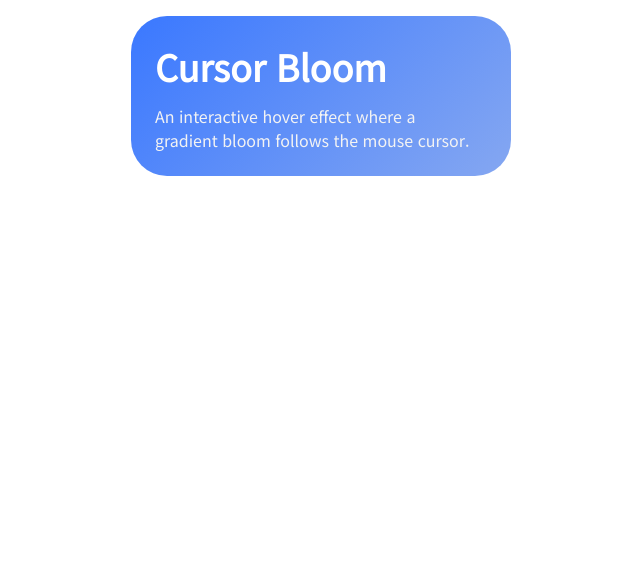
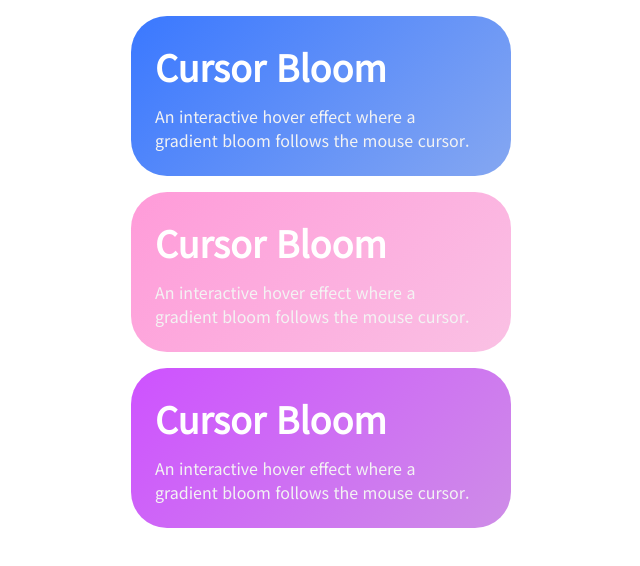
Before and after one commit to kim-elijah-sol/interaction-odyssey, a Next.js app: page /cursor-bloom in a window 1280 px wide. Shown: the top 566 px of the page, without its empty margins (319-959 px from the left). Built offline with nearby package versions, Linux system fonts and the light colour scheme.

Commit message:
feature: CursorBloom gradient props 추가로 배경색 지정

```diff
--- a/src/app/cursor-bloom/page.tsx
+++ b/src/app/cursor-bloom/page.tsx
@@ -14,6 +14,27 @@ export default function CursorBloomPage() {
       }}
     >
       <CursorBloom
+        gradients={['#3a78ff', '#85a7f1']}
+        top='Cursor Bloom'
+        description={
+          <>
+            An interactive hover effect where a<br />
+            gradient bloom follows the mouse cursor.
+          </>
+        }
+      />
+      <CursorBloom
+        gradients={['#ff9bd9', '#fac1e4']}
+        top='Cursor Bloom'
+        description={
+          <>
+            An interactive hover effect where a<br />
+            gradient bloom follows the mouse cursor.
+          </>
+        }
+      />
+      <CursorBloom
+        gradients={['#ce52ff', '#ce8de7']}
         top='Cursor Bloom'
         description={
           <>
--- a/src/interaction/cursor-bloom/components/CursorBloom.tsx
+++ b/src/interaction/cursor-bloom/components/CursorBloom.tsx
@@ -7,6 +7,7 @@ type Position = {
 };
 
 type Props = {
+  gradients: string[];
   top: React.ReactNode;
   description: React.ReactNode;
 };
@@ -50,7 +51,7 @@ export default function CursorBloom(props: Props) {
 
   return (
     <div
-      css={s.container}
+      css={s.container(props.gradients)}
       onMouseEnter={handleMouseAvailable}
       onMouseLeave={handleMouseUnavailable}
       onMouseMove={handleMouseAvailable}
@@ -95,9 +96,10 @@ const k = {
 };
 
 const s = {
-  container: css({
+  container: (gradients: string[]) =>
+    css({
       padding: '24px',
-    background: 'linear-gradient(135deg, #3a78ff, #85a7f1)',
+      background: `linear-gradient(135deg, ${gradients.join(', ')})`,
       borderRadius: '36px',
       width: '380px',
       position: 'relative',
```
Lines whose indentation alone changed are shown as unchanged.
